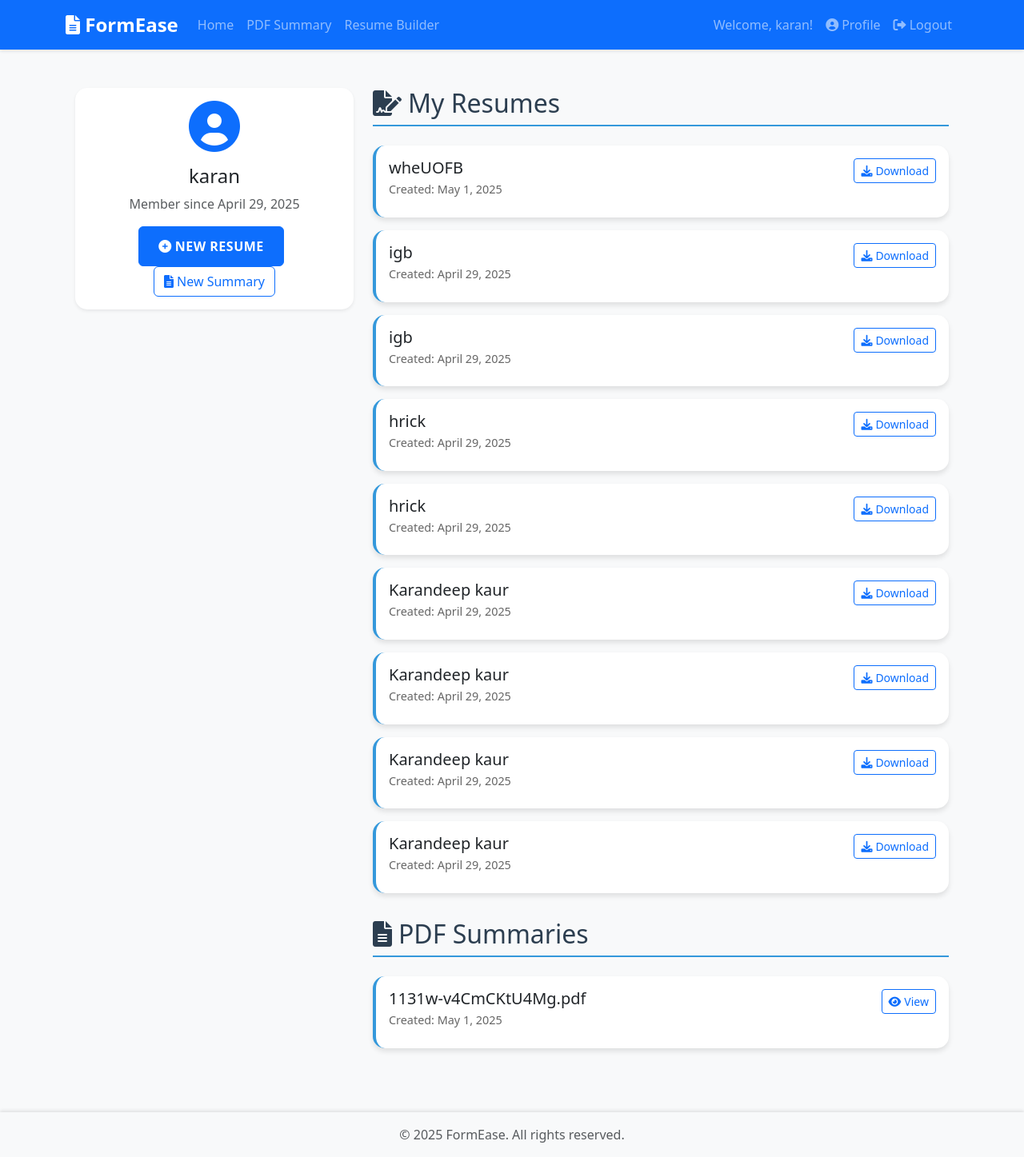
After one commit to ishar06/FormEase, a Django app: page /profile/ in a window 1280 px wide. The commit adds this page. Shown: the whole page at 80% size. Run offline with Django 5.2, Linux system fonts and the light colour scheme; a user stored in the database is signed in; data comes from the database, SQL or seed files in the repository; both versions use the stored data as it was after the commit.

Commit message:
added profile

```diff
--- a/formease/core/models.py
+++ b/formease/core/models.py
@@ -30,3 +30,16 @@ class Resume(models.Model):
 
     def __str__(self):
         return f"{self.full_name}'s Resume - {self.created_at.strftime('%Y-%m-%d')}"
+
+class PDFSummary(models.Model):
+    user = models.ForeignKey(User, on_delete=models.CASCADE)
+    created_at = models.DateTimeField(auto_now_add=True)
+    file_name = models.CharField(max_length=255)
+    summary = models.TextField()
+
+    class Meta:
+        ordering = ['-created_at']
+        verbose_name_plural = 'PDF Summaries'
+
+    def __str__(self):
+        return f"{self.file_name} - {self.created_at.strftime('%Y-%m-%d')}"
--- a/formease/core/templates/core/base.html
+++ b/formease/core/templates/core/base.html
@@ -39,6 +39,11 @@
                 <ul class="navbar-nav ms-auto">
                     <li class="nav-item">
                         <span class="nav-link">Welcome, {{ user.username }}!</span>
+                    </li>
+                    <li class="nav-item">
+                        <a class="nav-link" href="{% url 'profile' %}">
+                            <i class="fas fa-user-circle me-1"></i>Profile
+                        </a>
                     </li>
                     <li class="nav-item">
                         <a class="nav-link" href="{% url 'logout' %}">
--- /dev/null
+++ b/formease/core/templates/core/profile.html
@@ -0,0 +1,140 @@
+{% extends "core/base.html" %}
+
+{% block title %}My Profile - FormEase{% endblock %}
+
+{% block extra_css %}
+<style>
+    .document-list {
+        margin-bottom: 2rem;
+    }
+    .document-card {
+        border-left: 4px solid #3498db;
+        margin-bottom: 1rem;
+        transition: transform 0.2s;
+    }
+    .document-card:hover {
+        transform: translateX(5px);
+    }
+    .document-meta {
+        color: #666;
+        font-size: 0.9rem;
+    }
+    .section-title {
+        color: #2c3e50;
+        border-bottom: 2px solid #3498db;
+        padding-bottom: 0.5rem;
+        margin-bottom: 1.5rem;
+    }
+</style>
+{% endblock %}
+
+{% block content %}
+<div class="container py-4">
+    <div class="row">
+        <!-- User Info Section -->
+        <div class="col-md-4">
+            <div class="card shadow-sm mb-4">
+                <div class="card-body text-center">
+                    <i class="fas fa-user-circle fa-4x text-primary mb-3"></i>
+                    <h3 class="card-title h4">{{ user.username }}</h3>
+                    <p class="card-text text-muted">Member since {{ user.date_joined|date:"F j, Y" }}</p>
+                    <div class="mt-3">
+                        <a href="{% url 'resume_builder' %}" class="btn btn-primary me-2">
+                            <i class="fas fa-plus-circle me-1"></i>New Resume
+                        </a>
+                        <a href="{% url 'pdf_summary' %}" class="btn btn-outline-primary">
+                            <i class="fas fa-file-alt me-1"></i>New Summary
+                        </a>
+                    </div>
+                </div>
+            </div>
+        </div>
+
+        <!-- Documents Section -->
+        <div class="col-md-8">
+            <!-- Resumes Section -->
+            <section class="document-list">
+                <h2 class="section-title">
+                    <i class="fas fa-file-signature me-2"></i>My Resumes
+                </h2>
+                {% if resumes %}
+                    {% for resume in resumes %}
+                    <div class="card document-card">
+                        <div class="card-body">
+                            <div class="d-flex justify-content-between align-items-start">
+                                <div>
+                                    <h5 class="card-title mb-1">{{ resume.full_name }}</h5>
+                                    <p class="document-meta mb-2">
+                                        Created: {{ resume.created_at|date:"F j, Y" }}
+                                    </p>
+                                </div>
+                                <a href="{% url 'download_resume_pdf' resume.id %}" class="btn btn-sm btn-outline-primary">
+                                    <i class="fas fa-download me-1"></i>Download
+                                </a>
+                            </div>
+                        </div>
+                    </div>
+                    {% endfor %}
+                {% else %}
+                    <p class="text-muted">No resumes created yet.</p>
+                {% endif %}
+            </section>
+
+            <!-- PDF Summaries Section -->
+            <section class="document-list">
+                <h2 class="section-title">
+                    <i class="fas fa-file-alt me-2"></i>PDF Summaries
+                </h2>
+                {% if pdf_summaries %}
+                    {% for summary in pdf_summaries %}
+                    <div class="card document-card">
+                        <div class="card-body">
+                            <div class="d-flex justify-content-between align-items-start">
+                                <div>
+                                    <h5 class="card-title mb-1">{{ summary.file_name }}</h5>
+                                    <p class="document-meta mb-2">
+                                        Created: {{ summary.created_at|date:"F j, Y" }}
+                                    </p>
+                                </div>
+                                <button class="btn btn-sm btn-outline-primary" data-bs-toggle="modal" data-bs-target="#summaryModal{{ summary.id }}">
+                                    <i class="fas fa-eye me-1"></i>View
+                                </button>
+                            </div>
+                        </div>
+                    </div>
+
+                    <!-- Modal for this summary -->
+                    <div class="modal fade" id="summaryModal{{ summary.id }}" tabindex="-1">
+                        <div class="modal-dialog modal-lg">
+                            <div class="modal-content">
+                                <div class="modal-header">
+                                    <h5 class="modal-title">{{ summary.file_name }}</h5>
+                                    <button type="button" class="btn-close" data-bs-dismiss="modal"></button>
+                                </div>
+                                <div class="modal-body">
+                                    {{ summary.summary|safe }}
+                                </div>
+                            </div>
+                        </div>
+                    </div>
+                    {% endfor %}
+                {% else %}
+                    <p class="text-muted">No PDF summaries created yet.</p>
+                {% endif %}
+            </section>
+        </div>
+    </div>
+</div>
+{% endblock %}
+
+{% block extra_js %}
+<script>
+    // Initialize all modals
+    document.addEventListener('DOMContentLoaded', function() {
+        var modals = document.querySelectorAll('.modal');
+        modals.forEach(function(modal) {
+            new bootstrap.Modal(modal);
+        });
+    });
+</script>
+{% endblock %}
--- a/formease/core/urls.py
+++ b/formease/core/urls.py
@@ -10,4 +10,5 @@ urlpatterns = [
     path('pdf-summary/', views.pdf_summary, name='pdf_summary'),
     path('resume-builder/', views.resume_builder, name='resume_builder'),
     path('resume/<int:resume_id>/download/', views.download_resume_pdf, name='download_resume_pdf'),
+    path('profile/', views.profile, name='profile'),
 ]
--- a/formease/core/views.py
+++ b/formease/core/views.py
@@ -10,7 +10,7 @@ import os
 import pytesseract
 import numpy as np
 import json
-from .models import Resume
+from .models import Resume, PDFSummary
 from django.http import HttpResponse
 from django.template.loader import get_template
 from xhtml2pdf import pisa
@@ -165,6 +165,13 @@ def pdf_summary(request):
                                     formatted_lines.append('</ul>')
                                 formatted_lines.append(f'<p>{line}</p>')
                     summary = '\n'.join(formatted_lines)
+
+                # Save the summary to database
+                PDFSummary.objects.create(
+                    user=request.user,
+                    file_name=pdf_file.name,
+                    summary=summary
+                )
 
                 messages.success(request, 'Summary generated successfully!')
             except Exception as e:
@@ -356,3 +363,12 @@ Location: {location}</p>
             return render(request, 'core/resume_builder.html')
 
     return render(request, 'core/resume_builder.html')
+
+@login_required
+def profile(request):
+    resumes = Resume.objects.filter(user=request.user).order_by('-created_at')
+    pdf_summaries = PDFSummary.objects.filter(user=request.user).order_by('-created_at')
+    return render(request, 'core/profile.html', {
+        'resumes': resumes,
+        'pdf_summaries': pdf_summaries
+    })
```
Also changed, not shown: formease/core/migrations/0002_pdfsummary.py (added), formease/db.sqlite3.
